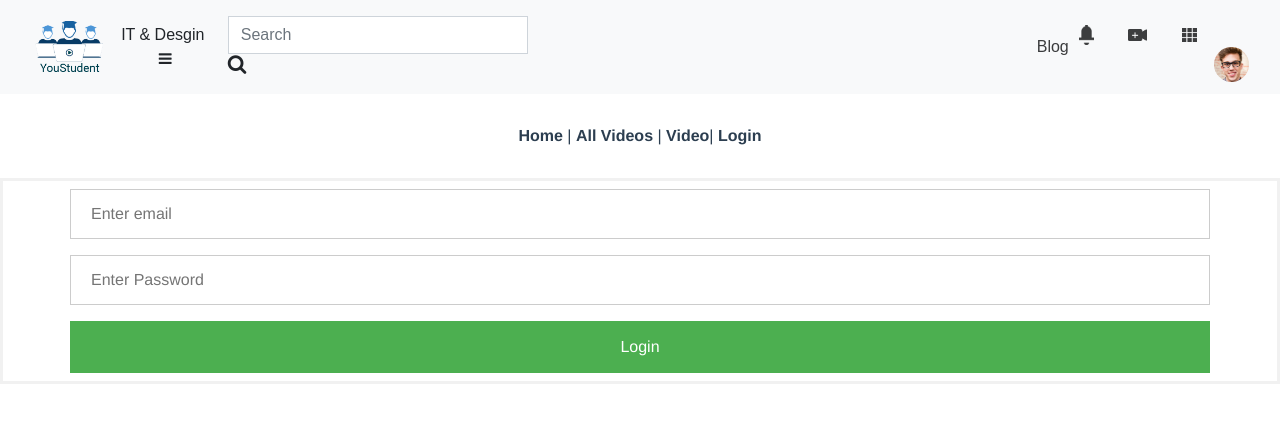
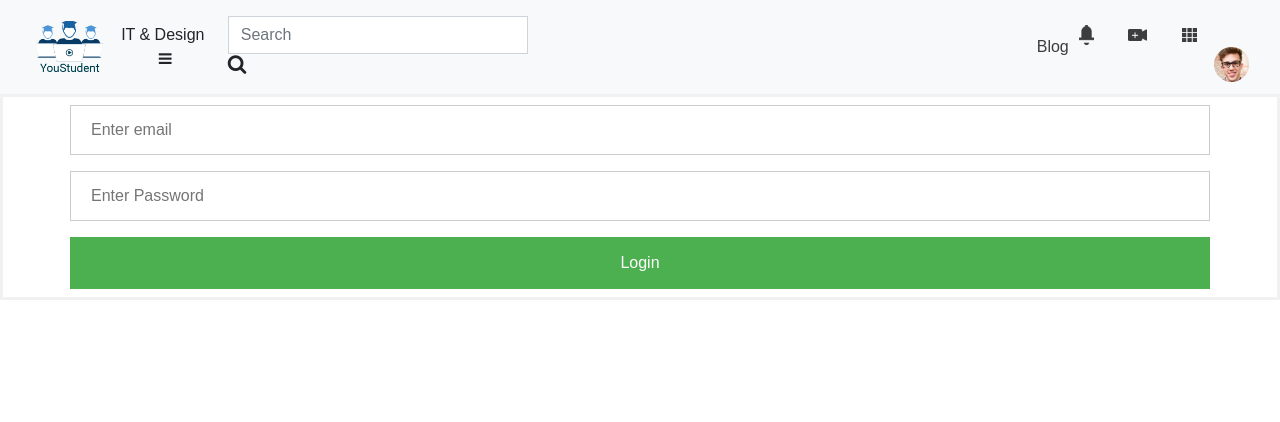
Before and after one commit to Orangeboks/dev-env, a Vue app: page /Login in a window 1280 px wide. Shown: the top 422 px of the page. Built offline with nearby package versions, Linux system fonts and the light colour scheme.

Commit message:
Function updates
Small update

```diff
--- a/public/index.html
+++ b/public/index.html
@@ -20,15 +20,15 @@
     <!-- Navigation -->
     <nav class="navbar navbar-expand-md navbar-light bg-light sticky-top">
       <div class="container-fluid navigation-container">
-          <a href="index.html" class="navbar-brand"><img src="navbar_img/logo.png" alt="youStudent_Logo"></a>
+          <a href="/" class="navbar-brand"><img src="navbar_img/logo.png" alt="youStudent_Logo"></a>
           <!-- Dropdown menu-->
           <div class="dropdown-custom dropdown">
-              <button class="btn btn-default dropdown-hover" type="button" data-toggle="dropdown">IT & Desgin
+              <button class="btn btn-default dropdown-hover" type="button" data-toggle="dropdown">IT & Design
                   <span class="fa fa-navicon" title="navigation"></span>
               </button>
               <ul class="dropdown-menu">
                 <li class=" dropright">
-                    <a class="test" data-target="lessons-all.html"  href="lessons-all.html">Explore All<span class="caret"></span></a>
+                    <a class="test" data-target="lessons-all.html"  href="/allvideos">Explore All<span class="caret"></span></a>
                 </li>
                 <li class="dropdown-submenu dropright">
                   <a class="test" tabindex="-1" href="#">Computer Science<span class="caret"></span></a>
@@ -82,7 +82,7 @@
                   <a class="test" tabindex="-1" href="#">Web Development<span class="caret"></span></a>
                   <ul class="dropdown-menu ">
                     <li class="dropright">
-                      <a class="" data-target="lessons-all.html"  href="lessons-all.html">Explore All<span class="caret"></span></a>
+                      <a class="" data-target="lessons-all.html"  href="/allvideos">Explore All<span class="caret"></span></a>
                     </li>
                     <li class="dropright">
                       <a class="test" href="lessons-all.html">User Experience<span class="caret"></span></a>
@@ -122,9 +122,9 @@
                 </a>
                 <ul class="dropdown-menu">
                     <li class="dropdown-submenu dropright">
-                        <a class="test" tabindex="-1" href="#">
-                          <img src="navbar_img/upload-icon.png" alt="">
-                          Upload video Lesson
+                        <a class="test" tabindex="-1" href="/uploadvideo">
+                          <img src="navbar_img/upload-icon.png" alt="" >
+                         Upload video Lesson
                           <span class="caret"></span>
                         </a>
                     </li>
--- a/src/App.vue
+++ b/src/App.vue
@@ -1,59 +1,22 @@
 <template>
   <div id="app">
-    <div id="nav">
-      <router-link to="/">Home</router-link> |
-      <router-link to="/about">All Videos</router-link> |
-      <router-link to="/video">Video</router-link>
-      <span v-if="!is_login"
-        >| <router-link to="/login">Login</router-link></span
-      >
-      <span v-else
-        >| <router-link to="/uploadvideo">Upload Video</router-link></span
-      >
-    </div>
+    <div id="nav"></div>
     <router-view />
   </div>
 </template>
 <script>
 export default {
   name: "App",
-
   data() {
     return {
-      is_login: false
+      loginUser: localStorage.getItem("login_user_name")
     };
   },
   created() {
-    this.checkLoginUser();
-  },
-  methods: {
-    checkLoginUser() {
-      if (localStorage.getItem("login_user_email")) {
-        this.is_login = true;
-      }
+    if (!localStorage.getItem("login_user_email")) {
+      this.$router.push("Login");
     }
   }
 };
 </script>
-<style>
-#app {
-  font-family: Avenir, Helvetica, Arial, sans-serif;
-  -webkit-font-smoothing: antialiased;
-  -moz-osx-font-smoothing: grayscale;
-  text-align: center;
-  color: #2c3e50;
-}
-
-#nav {
-  padding: 30px;
-}
-
-#nav a {
-  font-weight: bold;
-  color: #2c3e50;
-}
-
-#nav a.router-link-exact-active {
-  color: #42b983;
-}
-</style>
+<style></style>
--- a/src/router/index.js
+++ b/src/router/index.js
@@ -23,13 +23,13 @@ const routes = [
     component: UploadVideo
   },
   {
-    path: "/about",
-    name: "About",
+    path: "/allvideos",
+    name: "allvideos",
     // route level code-splitting
     // this generates a separate chunk (about.[hash].js) for this route
     // which is lazy-loaded when the route is visited.
     component: () =>
-      import(/* webpackChunkName: "about" */ "../views/About.vue")
+      import(/* webpackChunkName: "about" */ "../views/allvideos.vue")
   },
   {
     path: "/video",
--- a/src/views/Login.vue
+++ b/src/views/Login.vue
@@ -45,7 +45,7 @@ export default {
   },
   created() {
     if (localStorage.getItem("login_user_email")) {
-      this.$router.push("UploadVideo");
+      this.$router.push("/");
     }
   },
   methods: {
```
Also changed, not shown: src/views/allvideos.vue (renamed from src/views/About.vue), 1 other file (tests, documents, lock files or other folders).
